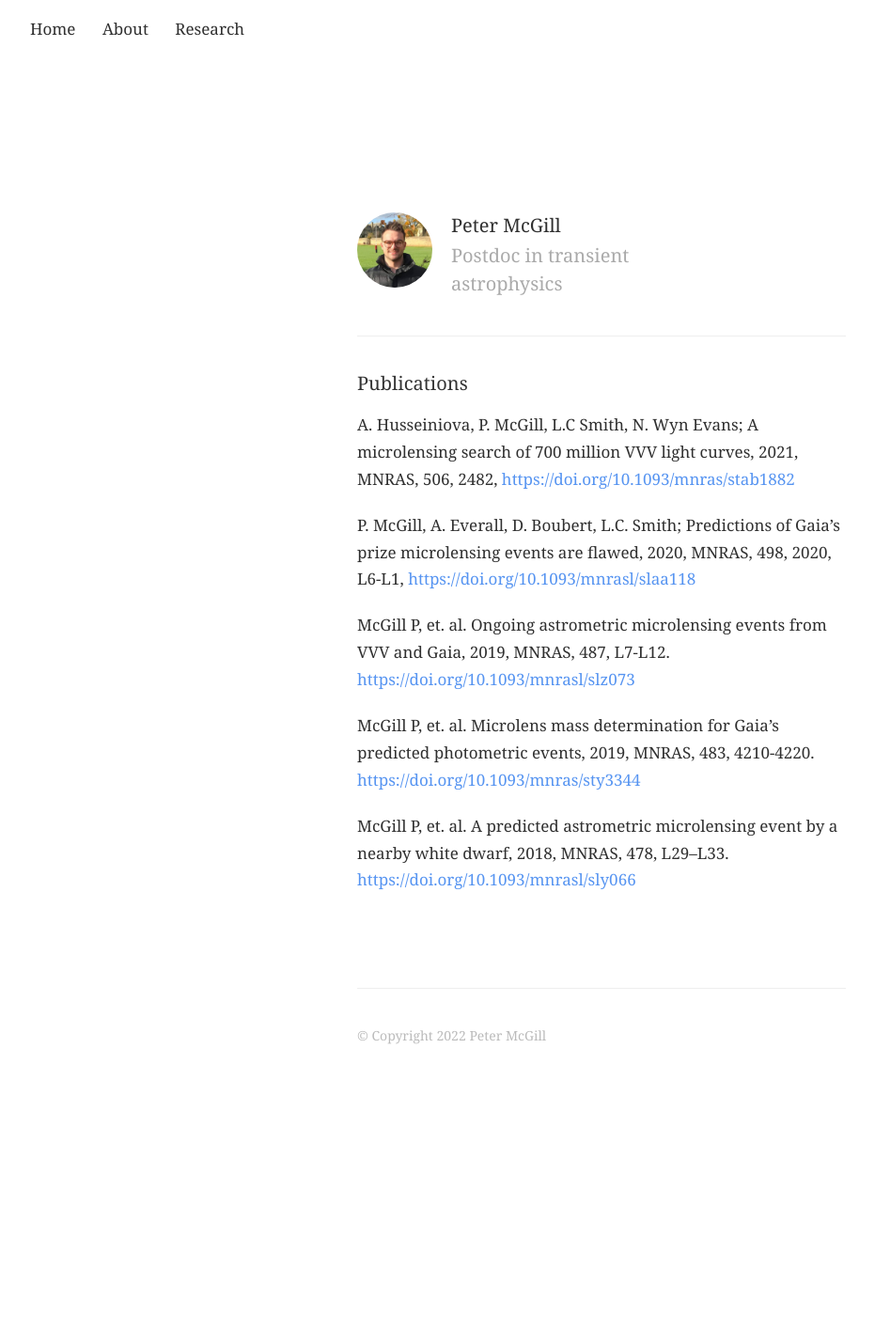
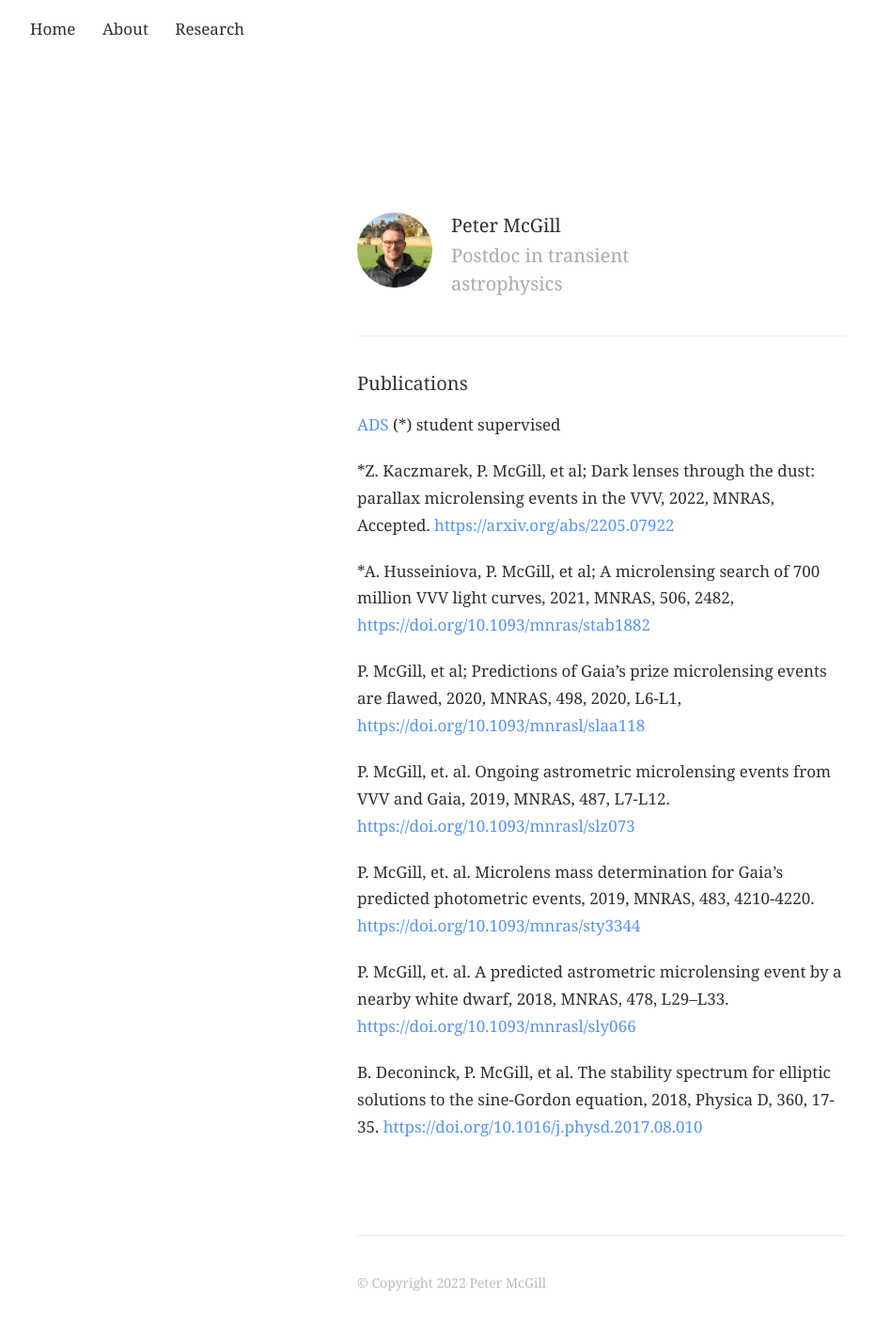
Before and after one commit to astrophpeter/astrophpeter.github.io, a Jekyll site: the page built from publications.md, in a window 1280 px wide. Shown: the whole page at 94% size, without its empty margins (0-931 px from the left). Built offline with Jekyll 4.4.1, drawn with Linux system fonts in a browser that asks for light colours; nearby versions of some CDN libraries; before the commit the page ends 1152 px from its top, so only the background shows below that.

Commit message:
Update publications.md

```diff
--- a/publications.md
+++ b/publications.md
@@ -5,19 +5,24 @@ profile: true
 ---
 
 ### Publications
+[ADS](https://ui.adsabs.harvard.edu/public-libraries/kOvkmNXuQ7GgLpRXUKx1Vg)
+(*) student supervised
 
-A. Husseiniova, P. McGill, L.C Smith, N. Wyn Evans; A microlensing search of 700 million VVV light curves, 2021, MNRAS, 506, 2482,
+*Z. Kaczmarek, P. McGill, et al; Dark lenses through the dust: parallax microlensing events in the VVV, 2022, MNRAS, Accepted. [https://arxiv.org/abs/2205.07922](https://arxiv.org/abs/2205.07922)
+
+*A. Husseiniova, P. McGill, et al; A microlensing search of 700 million VVV light curves, 2021, MNRAS, 506, 2482,
 [https://doi.org/10.1093/mnras/stab1882](https://doi.org/10.1093/mnras/stab1882)
 
-P. McGill,  A. Everall, D. Boubert, L.C. Smith; Predictions of Gaia’s prize microlensing events are flawed, 2020, MNRAS, 498, 2020, L6-L1, [https://doi.org/10.1093/mnrasl/slaa118](https://doi.org/10.1093/mnrasl/slaa118)
+P. McGill, et al; Predictions of Gaia’s prize microlensing events are flawed, 2020, MNRAS, 498, 2020, L6-L1, [https://doi.org/10.1093/mnrasl/slaa118](https://doi.org/10.1093/mnrasl/slaa118)
 
-McGill P, et. al. Ongoing astrometric microlensing events from VVV and Gaia, 2019, MNRAS, 487, L7-L12.
+P. McGill, et. al. Ongoing astrometric microlensing events from VVV and Gaia, 2019, MNRAS, 487, L7-L12.
 [https://doi.org/10.1093/mnrasl/slz073](https://doi.org/10.1093/mnrasl/slz073)
 
-McGill P, et. al. Microlens mass determination for Gaia’s predicted photometric events, 2019, MNRAS, 483, 4210-4220.
+P. McGill, et. al. Microlens mass determination for Gaia’s predicted photometric events, 2019, MNRAS, 483, 4210-4220.
 [https://doi.org/10.1093/mnras/sty3344](https://doi.org/10.1093/mnras/sty3344)
 
-McGill P, et. al. A predicted astrometric microlensing event by a nearby white dwarf, 2018, MNRAS, 478, L29–L33. [https://doi.org/10.1093/mnrasl/sly066](https://doi.org/10.1093/mnrasl/sly066)
+P. McGill, et. al. A predicted astrometric microlensing event by a nearby white dwarf, 2018, MNRAS, 478, L29–L33. [https://doi.org/10.1093/mnrasl/sly066](https://doi.org/10.1093/mnrasl/sly066)
 
+B. Deconinck, P. McGill, et al. The stability spectrum for elliptic solutions to the sine-Gordon equation, 2018, Physica D, 360, 17-35. [https://doi.org/10.1016/j.physd.2017.08.010](https://doi.org/10.1016/j.physd.2017.08.010)
 
 {% include footer.html %}
```
